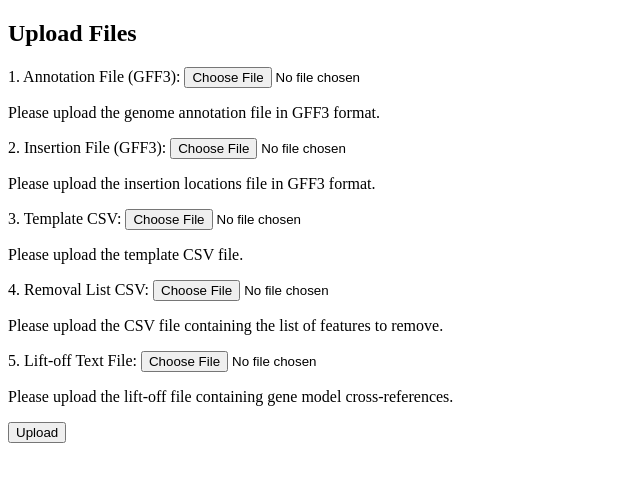
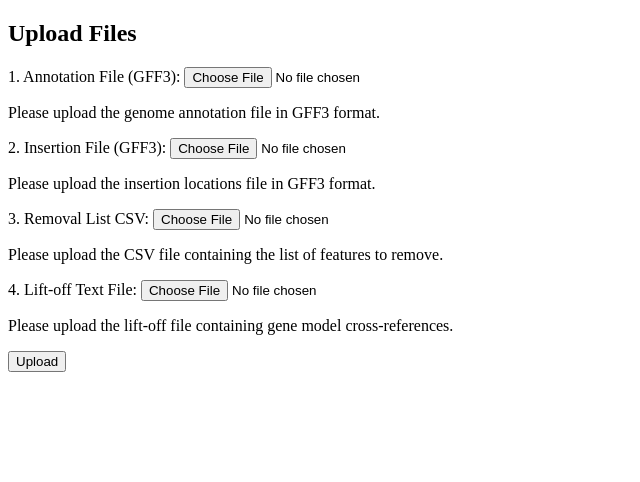
Before and after one commit to Sebastian-Mueller-1/insertion_feature_builder_web, a Flask app: page / in a window 1280 px wide. Shown: the top 482 px of the page, without its empty margins (0-640 px from the left). Run offline with Flask 3, Linux system fonts and the light colour scheme.

Commit message:
Update upload.html
only need to handle 4 files not 5

```diff
--- a/templates/upload.html
+++ b/templates/upload.html
@@ -21,20 +21,14 @@
         </div>
 
         <div>
-            <label for="file3">3. Template CSV:</label>
+            <label for="file3">3. Removal List CSV:</label>
             <input type="file" name="file3" id="file3" required>
-            <p>Please upload the template CSV file.</p>
-        </div>
-
-        <div>
-            <label for="file4">4. Removal List CSV:</label>
-            <input type="file" name="file4" id="file4" required>
             <p>Please upload the CSV file containing the list of features to remove.</p>
         </div>
 
         <div>
-            <label for="file5">5. Lift-off Text File:</label>
-            <input type="file" name="file5" id="file5" required>
+            <label for="file4">4. Lift-off Text File:</label>
+            <input type="file" name="file4" id="file4" required>
             <p>Please upload the lift-off file containing gene model cross-references.</p>
         </div>
 
```
